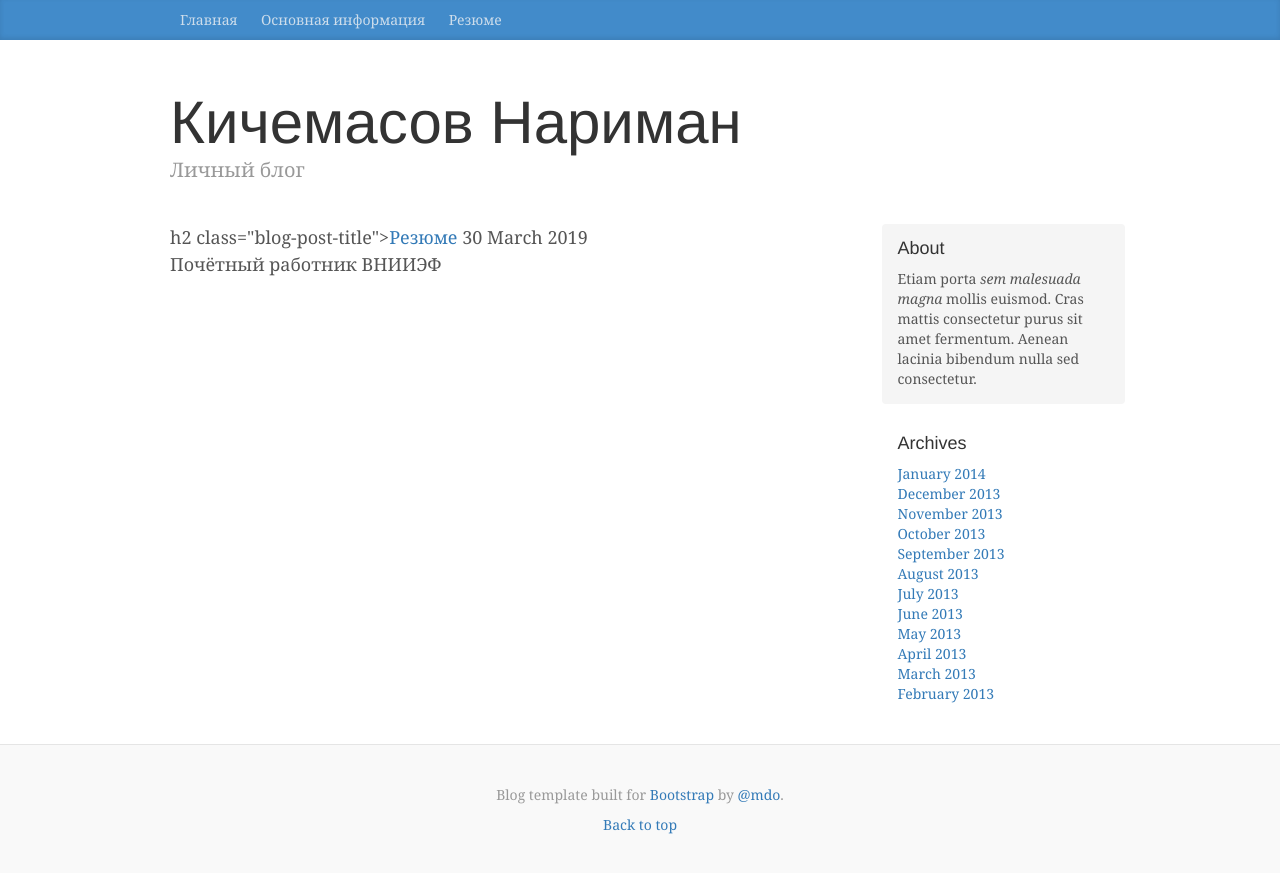
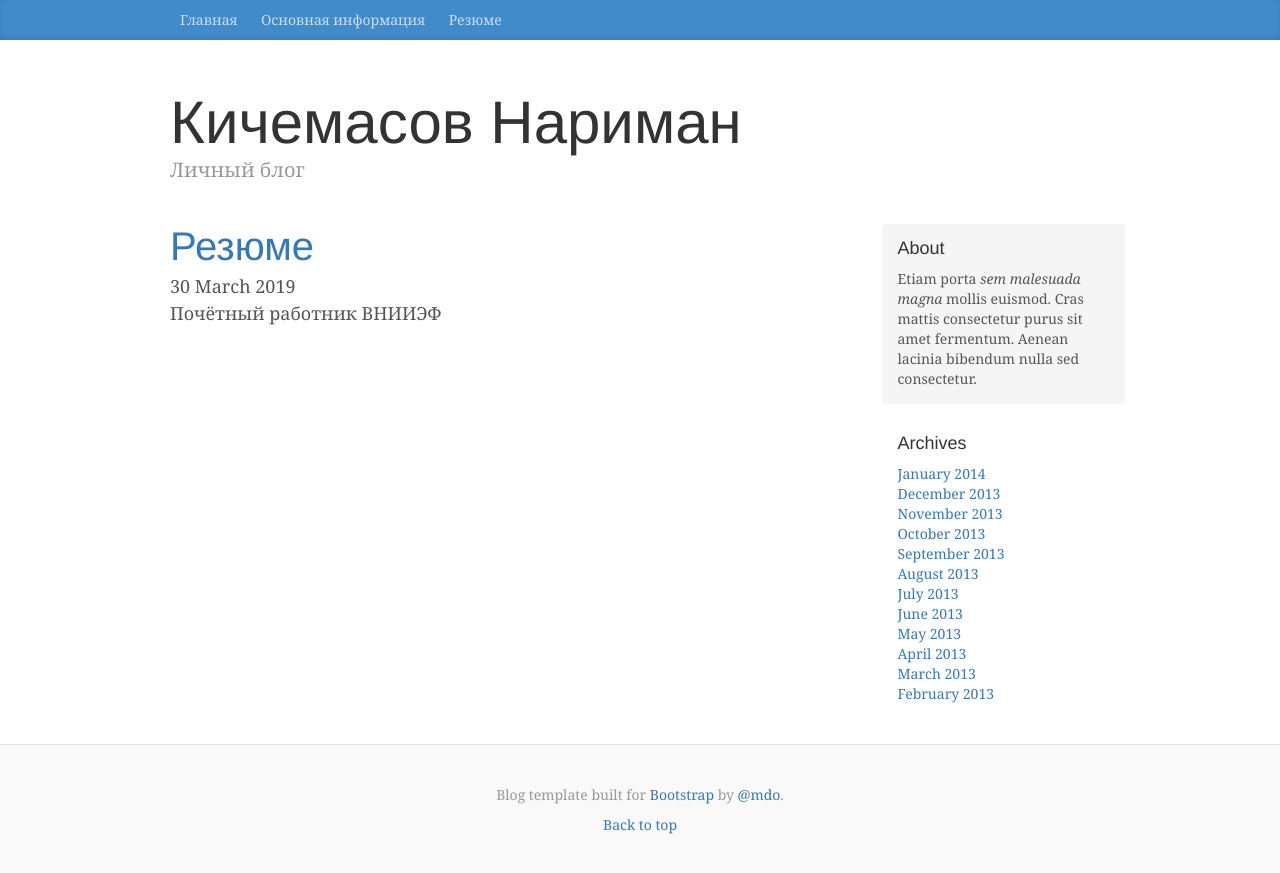
Before and after one commit to narimansnow/narimansnow.github.io, a Jekyll site: the page built from index2.html, in a window 1280 px wide. Shown: the top 873 px of the page. Built offline with Jekyll 4.4.1, drawn with Linux system fonts in a browser that asks for light colours; nearby versions of some CDN libraries; library files that are not in the unit come from our copies.

Commit message:
Update index2.html

```diff
--- a/index2.html
+++ b/index2.html
@@ -8,7 +8,7 @@
 
 
 <div class="blog-post">
-            h2 class="blog-post-title"><a href="{{post.url|prepend: site.baseurl}}">{{ post.title }}</a></h2>
+            <h2 class="blog-post-title"><a href="{{post.url|prepend: site.baseurl}}">{{ post.title }}</a></h2>
             <time class="post_date">30 March 2019</time>
 
  {{ post.content }}
```
